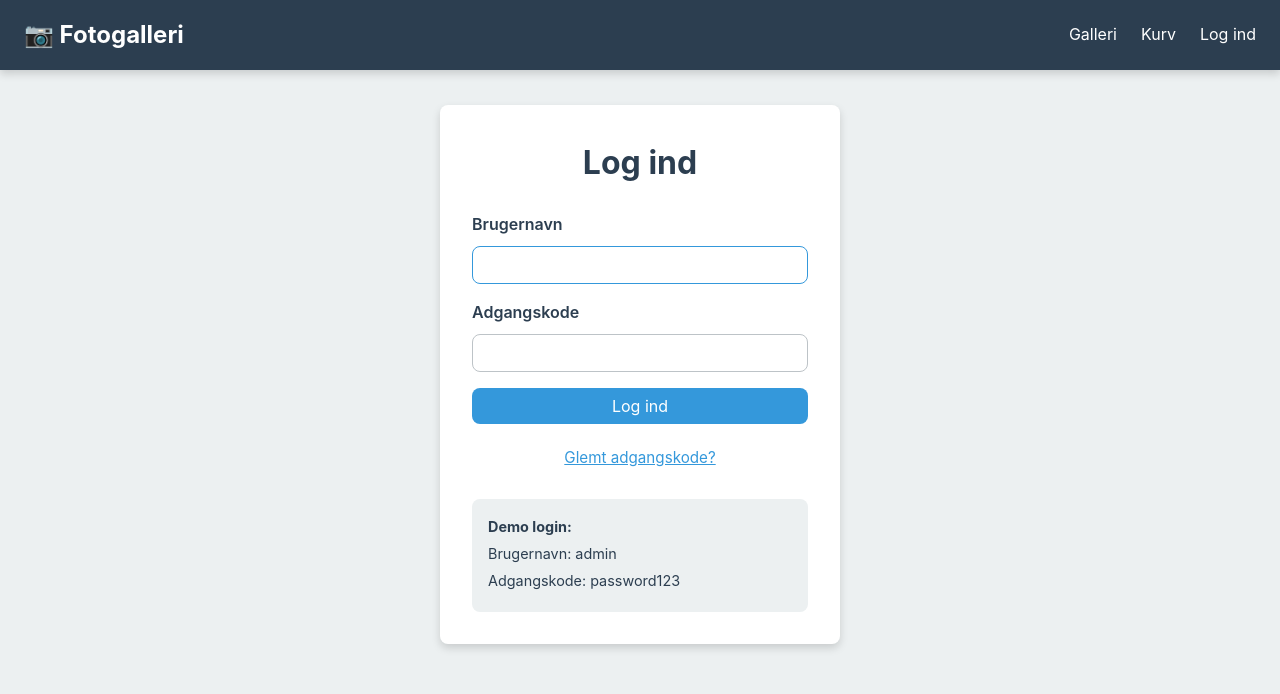
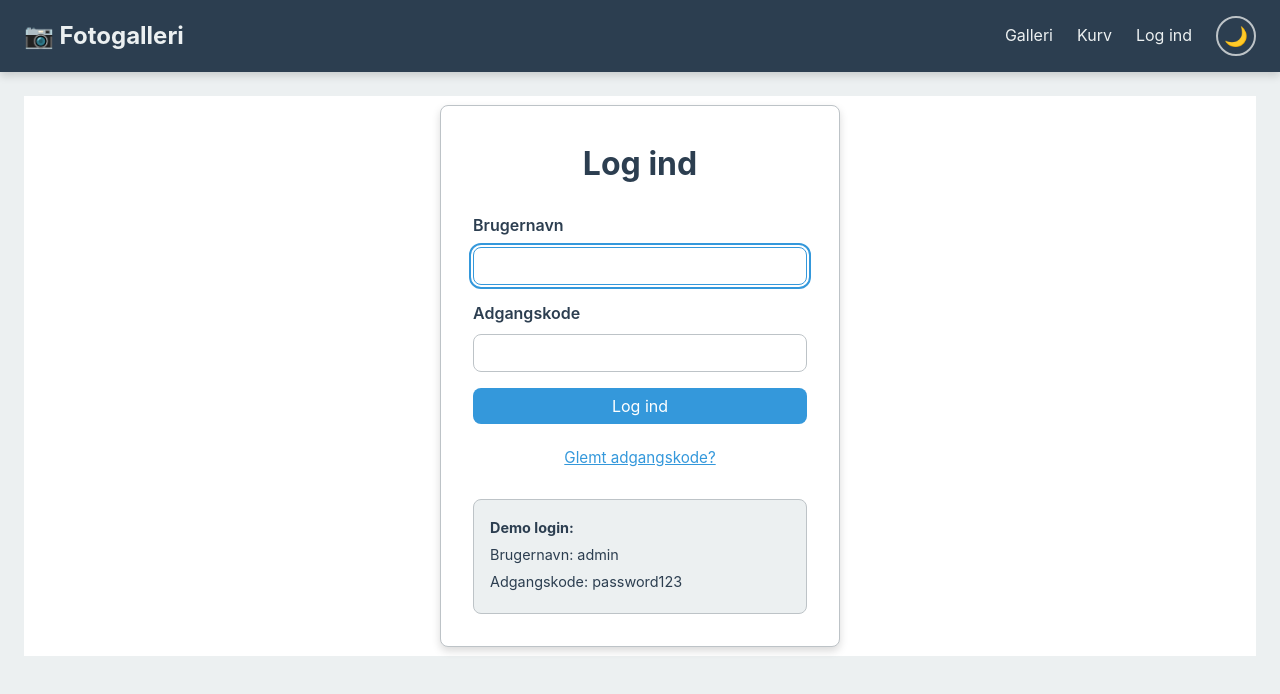
Before and after one commit to MathiasBoll/Fotograflinje-Galleri-Mini-Webshop-6-ugers-webprojekt-, a React (Vite) app: page /login in a window 1280 px wide. Shown: the top 694 px of the page. Built offline with nearby package versions, Linux system fonts and the light colour scheme.

Commit message:
css update

```diff
--- a/src/App.jsx
+++ b/src/App.jsx
@@ -1,6 +1,7 @@
 import { BrowserRouter, Routes, Route } from 'react-router-dom'
 import { CartProvider } from './context/CartContext'
 import { AuthProvider } from './context/AuthContext'
+import { ThemeProvider } from './context/ThemeContext'
 import Navbar from './components/Navbar'
 import Home from './pages/Home'
 import Cart from './pages/Cart'
@@ -21,6 +22,7 @@ function App() {
         v7_relativeSplatPath: true
       }}
     >
+      <ThemeProvider>
         <AuthProvider>
           <CartProvider>
             <div className="app">
@@ -44,6 +46,7 @@ function App() {
             </div>
           </CartProvider>
         </AuthProvider>
+      </ThemeProvider>
     </BrowserRouter>
   )
 }
--- a/src/components/Navbar.jsx
+++ b/src/components/Navbar.jsx
@@ -2,6 +2,7 @@ import { useContext } from 'react'
 import { Link } from 'react-router-dom'
 import { CartContext } from '../context/CartContext'
 import { AuthContext } from '../context/AuthContext'
+import ThemeToggle from './ThemeToggle'
 
 /**
  * Navbar component
@@ -64,6 +65,10 @@ function Navbar() {
               <Link to="/login">Log ind</Link>
             </li>
           )}
+          {/* Theme toggle button for dark/light mode */}
+          <li>
+            <ThemeToggle />
+          </li>
         </ul>
       </div>
     </nav>
--- /dev/null
+++ b/src/components/ThemeToggle.jsx
@@ -0,0 +1,24 @@
+import { useContext } from 'react'
+import { ThemeContext } from '../context/ThemeContext'
+
+/**
+ * ThemeToggle component
+ * Button to switch between light and dark mode
+ * Shows sun icon for light mode, moon icon for dark mode
+ */
+function ThemeToggle() {
+  const { theme, toggleTheme } = useContext(ThemeContext)
+
+  return (
+    <button
+      className="theme-toggle"
+      onClick={toggleTheme}
+      aria-label="Toggle dark mode"
+      title={theme === 'light' ? 'Skift til mørk tilstand' : 'Skift til lys tilstand'}
+    >
+      {theme === 'light' ? '🌙' : '☀️'}
+    </button>
+  )
+}
+
+export default ThemeToggle
--- /dev/null
+++ b/src/context/ThemeContext.jsx
@@ -0,0 +1,44 @@
+import { createContext, useState, useEffect } from 'react'
+
+/**
+ * ThemeContext
+ * Manages light/dark theme state across the application
+ * Persists theme preference to localStorage
+ */
+export const ThemeContext = createContext()
+
+/**
+ * ThemeProvider component
+ * Wraps the application to provide theme context to all child components
+ */
+export function ThemeProvider({ children }) {
+  // Initialize theme from localStorage or default to 'light'
+  const [theme, setTheme] = useState(() => {
+    const savedTheme = localStorage.getItem('theme')
+    return savedTheme || 'light'
+  })
+
+  // Apply theme to document root and save to localStorage when theme changes
+  useEffect(() => {
+    document.documentElement.setAttribute('data-theme', theme)
+    localStorage.setItem('theme', theme)
+  }, [theme])
+
+  /**
+   * Toggle between light and dark theme
+   */
+  const toggleTheme = () => {
+    setTheme(prevTheme => prevTheme === 'light' ? 'dark' : 'light')
+  }
+
+  const value = {
+    theme,           // Current theme ('light' or 'dark')
+    toggleTheme      // Function to toggle theme
+  }
+
+  return (
+    <ThemeContext.Provider value={value}>
+      {children}
+    </ThemeContext.Provider>
+  )
+}
--- a/src/styles/global.css
+++ b/src/styles/global.css
@@ -8,11 +8,12 @@
 }
 
 :root {
-  /* Color Palette */
+  /* Light Mode Color Palette (Default) */
   --color-primary: #2c3e50;
   --color-secondary: #3498db;
   --color-accent: #e74c3c;
   --color-background: #ecf0f1;
+  --color-surface: #ffffff;
   --color-text: #2c3e50;
   --color-text-light: #7f8c8d;
   --color-white: #ffffff;
@@ -37,6 +38,27 @@
   --shadow-sm: 0 2px 4px rgba(0, 0, 0, 0.1);
   --shadow-md: 0 4px 8px rgba(0, 0, 0, 0.15);
   --shadow-lg: 0 8px 16px rgba(0, 0, 0, 0.2);
+
+  /* Transitions */
+  --transition-speed: 0.3s;
+}
+
+/* Dark Mode Color Palette */
+[data-theme="dark"] {
+  --color-primary: #1a252f;
+  --color-secondary: #2980b9;
+  --color-accent: #e74c3c;
+  --color-background: #0f1419;
+  --color-surface: #1a252f;
+  --color-text: #ecf0f1;
+  --color-text-light: #95a5a6;
+  --color-white: #1a252f;
+  --color-border: #34495e;
+  --color-success: #27ae60;
+
+  --shadow-sm: 0 2px 4px rgba(0, 0, 0, 0.3);
+  --shadow-md: 0 4px 8px rgba(0, 0, 0, 0.4);
+  --shadow-lg: 0 8px 16px rgba(0, 0, 0, 0.5);
 }
 
 body {
@@ -44,6 +66,7 @@ body {
   color: var(--color-text);
   background-color: var(--color-background);
   line-height: 1.6;
+  transition: background-color var(--transition-speed), color var(--transition-speed);
 }
 
 .app {
@@ -63,7 +86,7 @@ body {
 /* Navbar Styles */
 .navbar {
   background-color: var(--color-primary);
-  color: var(--color-white);
+  color: #ecf0f1;
   box-shadow: var(--shadow-md);
   position: sticky;
   top: 0;
@@ -82,7 +105,7 @@ body {
 .navbar-logo {
   font-size: 1.5rem;
   font-weight: bold;
-  color: var(--color-white);
+  color: #ecf0f1;
   text-decoration: none;
 }
 
@@ -94,7 +117,7 @@ body {
 }
 
 .navbar-menu a {
-  color: var(--color-white);
+  color: #ecf0f1;
   text-decoration: none;
   transition: opacity 0.2s;
 }
@@ -112,7 +135,7 @@ body {
   top: -8px;
   right: -12px;
   background-color: var(--color-accent);
-  color: var(--color-white);
+  color: #ffffff;
   border-radius: 50%;
   width: 20px;
   height: 20px;
@@ -126,7 +149,7 @@ body {
 .btn-link {
   background: none;
   border: none;
-  color: var(--color-white);
+  color: #ecf0f1;
   cursor: pointer;
   font-size: 1rem;
   font-family: inherit;
@@ -145,7 +168,7 @@ button, .btn-primary, .btn-secondary {
 
 .btn-primary {
   background-color: var(--color-secondary);
-  color: var(--color-white);
+  color: #ffffff;
 }
 
 .btn-primary:hover:not(:disabled) {
@@ -175,7 +198,7 @@ button:disabled {
 .page-header h1 {
   font-size: 2.5rem;
   margin-bottom: var(--spacing-s);
-  color: var(--color-primary);
+  color: var(--color-text);
 }
 
 .page-header p {
@@ -190,13 +213,15 @@ button:disabled {
   gap: var(--spacing-m);
   margin-bottom: var(--spacing-xl);
   padding: var(--spacing-m);
-  background-color: var(--color-white);
+  background-color: var(--color-surface);
   border-radius: var(--border-radius);
   box-shadow: var(--shadow-sm);
+  border: 1px solid var(--color-border);
 }
 
 .event-selector label {
   font-weight: 600;
+  color: var(--color-text);
 }
 
 .event-selector select {
@@ -207,6 +232,14 @@ button:disabled {
   font-family: inherit;
   flex: 1;
   max-width: 400px;
+  background-color: var(--color-surface);
+  color: var(--color-text);
+  transition: all var(--transition-speed);
+}
+
+.event-selector select:focus {
+  outline: 2px solid var(--color-secondary);
+  outline-offset: 2px;
 }
 
 /* Photo Grid */
@@ -217,11 +250,12 @@ button:disabled {
 }
 
 .photo-card {
-  background-color: var(--color-white);
+  background-color: var(--color-surface);
   border-radius: var(--border-radius);
   overflow: hidden;
   box-shadow: var(--shadow-sm);
-  transition: transform 0.2s, box-shadow 0.2s;
+  transition: all var(--transition-speed);
+  border: 1px solid var(--color-border);
 }
 
 .photo-card:hover {
@@ -248,6 +282,7 @@ button:disabled {
 .photo-title {
   font-size: 1.1rem;
   margin-bottom: var(--spacing-xs);
+  color: var(--color-text);
 }
 
 .photo-description {
@@ -278,12 +313,12 @@ button:disabled {
 .photo-price {
   font-size: 1.25rem;
   font-weight: bold;
-  color: var(--color-primary);
+  color: var(--color-secondary);
 }
 
 .btn-add-to-cart {
   background-color: var(--color-success);
-  color: var(--color-white);
+  color: #ffffff;
 }
 
 .btn-add-to-cart:hover {
@@ -298,6 +333,7 @@ button:disabled {
 
 .cart-page h1 {
   margin-bottom: var(--spacing-xl);
+  color: var(--color-text);
 }
 
 .cart-page.empty {
@@ -305,12 +341,17 @@ button:disabled {
   padding: var(--spacing-xxl);
 }
 
+.cart-page.empty p {
+  color: var(--color-text);
+}
+
 .cart-items {
-  background-color: var(--color-white);
+  background-color: var(--color-surface);
   border-radius: var(--border-radius);
   padding: var(--spacing-l);
   margin-bottom: var(--spacing-l);
   box-shadow: var(--shadow-sm);
+  border: 1px solid var(--color-border);
 }
 
 .cart-item {
@@ -339,6 +380,7 @@ button:disabled {
 .cart-item-details h3 {
   font-size: 1rem;
   margin-bottom: var(--spacing-xs);
+  color: var(--color-text);
 }
 
 .cart-item-event {
@@ -352,11 +394,17 @@ button:disabled {
   gap: var(--spacing-s);
 }
 
+.quantity {
+  color: var(--color-text);
+  font-weight: 600;
+}
+
 .quantity-btn {
   width: 30px;
   height: 30px;
   border-radius: 50%;
-  background-color: var(--color-border);
+  background-color: var(--color-secondary);
+  color: #ffffff;
   display: flex;
   align-items: center;
   justify-content: center;
@@ -373,22 +421,28 @@ button:disabled {
   font-weight: bold;
   min-width: 80px;
   text-align: right;
+  color: var(--color-text);
 }
 
 .remove-btn {
   background-color: var(--color-accent);
-  color: var(--color-white);
+  color: #ffffff;
   width: 30px;
   height: 30px;
   border-radius: 50%;
   padding: 0;
 }
 
+.remove-btn:hover {
+  background-color: #c0392b;
+}
+
 .cart-summary {
-  background-color: var(--color-white);
+  background-color: var(--color-surface);
   border-radius: var(--border-radius);
   padding: var(--spacing-l);
   box-shadow: var(--shadow-sm);
+  border: 1px solid var(--color-border);
 }
 
 .summary-row {
@@ -396,11 +450,13 @@ button:disabled {
   justify-content: space-between;
   margin-bottom: var(--spacing-m);
   font-size: 1.1rem;
+  color: var(--color-text);
 }
 
 .summary-row.total {
   font-size: 1.5rem;
   font-weight: bold;
+  color: var(--color-text);
   padding-top: var(--spacing-m);
   border-top: 2px solid var(--color-border);
 }
@@ -424,17 +480,19 @@ button:disabled {
 }
 
 .login-container {
-  background-color: var(--color-white);
+  background-color: var(--color-surface);
   padding: var(--spacing-xl);
   border-radius: var(--border-radius);
   box-shadow: var(--shadow-md);
   width: 100%;
   max-width: 400px;
+  border: 1px solid var(--color-border);
 }
 
 .login-container h1 {
   text-align: center;
   margin-bottom: var(--spacing-l);
+  color: var(--color-text);
 }
 
 .login-form {
@@ -451,18 +509,27 @@ button:disabled {
 
 .form-group label {
   font-weight: 600;
+  color: var(--color-text);
 }
 
-.form-group input {
+.form-group input,
+.form-group textarea,
+.form-group select {
   padding: var(--spacing-s) var(--spacing-m);
   border: 1px solid var(--color-border);
   border-radius: var(--border-radius);
   font-size: 1rem;
   font-family: inherit;
+  background-color: var(--color-surface);
+  color: var(--color-text);
+  transition: all var(--transition-speed);
 }
 
-.form-group input:focus {
-  outline: none;
+.form-group input:focus,
+.form-group textarea:focus,
+.form-group select:focus {
+  outline: 2px solid var(--color-secondary);
+  outline-offset: 2px;
   border-color: var(--color-secondary);
 }
 
@@ -480,10 +547,12 @@ button:disabled {
   background-color: var(--color-background);
   border-radius: var(--border-radius);
   font-size: 0.9rem;
+  border: 1px solid var(--color-border);
 }
 
 .login-hint p {
   margin-bottom: var(--spacing-xs);
+  color: var(--color-text);
 }
 
 /* Login Links */
@@ -596,6 +665,7 @@ button:disabled {
 
 .admin-page h1 {
   margin-bottom: var(--spacing-xl);
+  color: var(--color-text);
 }
 
 .admin-tabs {
@@ -626,15 +696,17 @@ button:disabled {
 }
 
 .admin-content {
-  background-color: var(--color-white);
+  background-color: var(--color-surface);
   padding: var(--spacing-xl);
   border-radius: var(--border-radius);
   box-shadow: var(--shadow-sm);
   min-height: 400px;
+  border: 1px solid var(--color-border);
 }
 
 .admin-content h2 {
   margin-bottom: var(--spacing-l);
+  color: var(--color-text);
 }
 
 .admin-intro {
@@ -659,7 +731,7 @@ button:disabled {
 
 /* Create Form Styles */
 .create-form-container {
-  background-color: var(--color-background);
+  background-color: var(--color-surface);
   padding: var(--spacing-xl);
   border-radius: var(--border-radius);
   margin-bottom: var(--spacing-xl);
@@ -669,6 +741,7 @@ button:disabled {
 .create-form-container h3 {
   margin-bottom: var(--spacing-l);
   color: var(--color-secondary);
+  font-weight: 600;
 }
 
 .create-form {
@@ -703,7 +776,8 @@ button:disabled {
 .admin-table table {
   width: 100%;
   border-collapse: collapse;
-  background-color: var(--color-white);
+  background-color: var(--color-surface);
+  border: 1px solid var(--color-border);
 }
 
 .admin-table th,
@@ -711,16 +785,17 @@ button:disabled {
   padding: var(--spacing-m);
   text-align: left;
   border-bottom: 1px solid var(--color-border);
+  color: var(--color-text);
 }
 
 .admin-table th {
   background-color: var(--color-background);
   font-weight: 600;
-  color: var(--color-primary);
+  color: var(--color-text);
 }
 
 .admin-table tbody tr:hover {
-  background-color: #f8f9fa;
+  background-color: var(--color-background);
 }
 
 .admin-thumb {
@@ -745,7 +820,7 @@ button:disabled {
 
 .btn-edit {
   background-color: var(--color-secondary);
-  color: var(--color-white);
+  color: #ffffff;
   padding: var(--spacing-s) var(--spacing-m);
   border: none;
   border-radius: var(--border-radius);
@@ -759,7 +834,7 @@ button:disabled {
 
 .btn-delete {
   background-color: var(--color-accent);
-  color: var(--color-white);
+  color: #ffffff;
   padding: var(--spacing-s) var(--spacing-m);
   border: none;
   border-radius: var(--border-radius);
@@ -796,15 +871,16 @@ button:disabled {
 .checkout-form-container {
   max-width: 600px;
   margin: var(--spacing-xl) auto;
-  background: var(--color-white);
+  background: var(--color-surface);
   padding: var(--spacing-xl);
   border-radius: var(--border-radius);
   box-shadow: var(--shadow-md);
+  border: 1px solid var(--color-border);
 }
 
 .checkout-form-container h2 {
   margin-bottom: var(--spacing-l);
-  color: var(--color-primary);
+  color: var(--color-text);
 }
 
 .checkout-form .form-group {
@@ -826,6 +902,8 @@ button:disabled {
   border-radius: var(--border-radius);
   font-size: 1rem;
   font-family: var(--font-family);
+  background-color: var(--color-surface);
+  color: var(--color-text);
 }
 
 .checkout-form textarea {
@@ -834,7 +912,7 @@ button:disabled {
 }
 
 .checkout-note {
-  background-color: #fffbea;
+  background-color: rgba(247, 201, 72, 0.1);
   border-left: 4px solid #f7c948;
   padding: var(--spacing-m);
   margin: var(--spacing-l) 0;
@@ -843,7 +921,7 @@ button:disabled {
 
 .checkout-note p {
   margin: 0;
-  color: #7d6608;
+  color: var(--color-text);
 }
 
 .checkout-actions {
@@ -895,6 +973,48 @@ button:disabled {
 .unauthorized h1 {
   color: var(--color-accent);
   margin-bottom: var(--spacing-m);
+}
+
+/* Theme Toggle Button */
+.theme-toggle {
+  background-color: transparent;
+  border: 2px solid var(--color-border);
+  border-radius: 50%;
+  width: 40px;
+  height: 40px;
+  display: flex;
+  align-items: center;
+  justify-content: center;
+  cursor: pointer;
+  font-size: 1.2rem;
+  transition: all var(--transition-speed);
+  padding: 0;
+}
+
+.theme-toggle:hover {
+  background-color: var(--color-surface);
+  transform: rotate(20deg);
+  border-color: var(--color-secondary);
+}
+
+.theme-toggle:active {
+  transform: scale(0.95) rotate(20deg);
+}
+
+/* Update all white backgrounds to use surface color for dark mode */
+.photo-card,
+.cart-page,
+.cart-item,
+.cart-summary,
+.login-page,
+.forgot-password-page,
+.admin-page,
+.create-form-container,
+.admin-table,
+.event-selector,
+.checkout-form-container {
+  background-color: var(--color-surface);
+  transition: background-color var(--transition-speed);
 }
 
 /* Responsive Design */
```
Also changed, not shown: design/figma-link.md (+1 -1 lines). Lines whose indentation alone changed are shown as unchanged.
